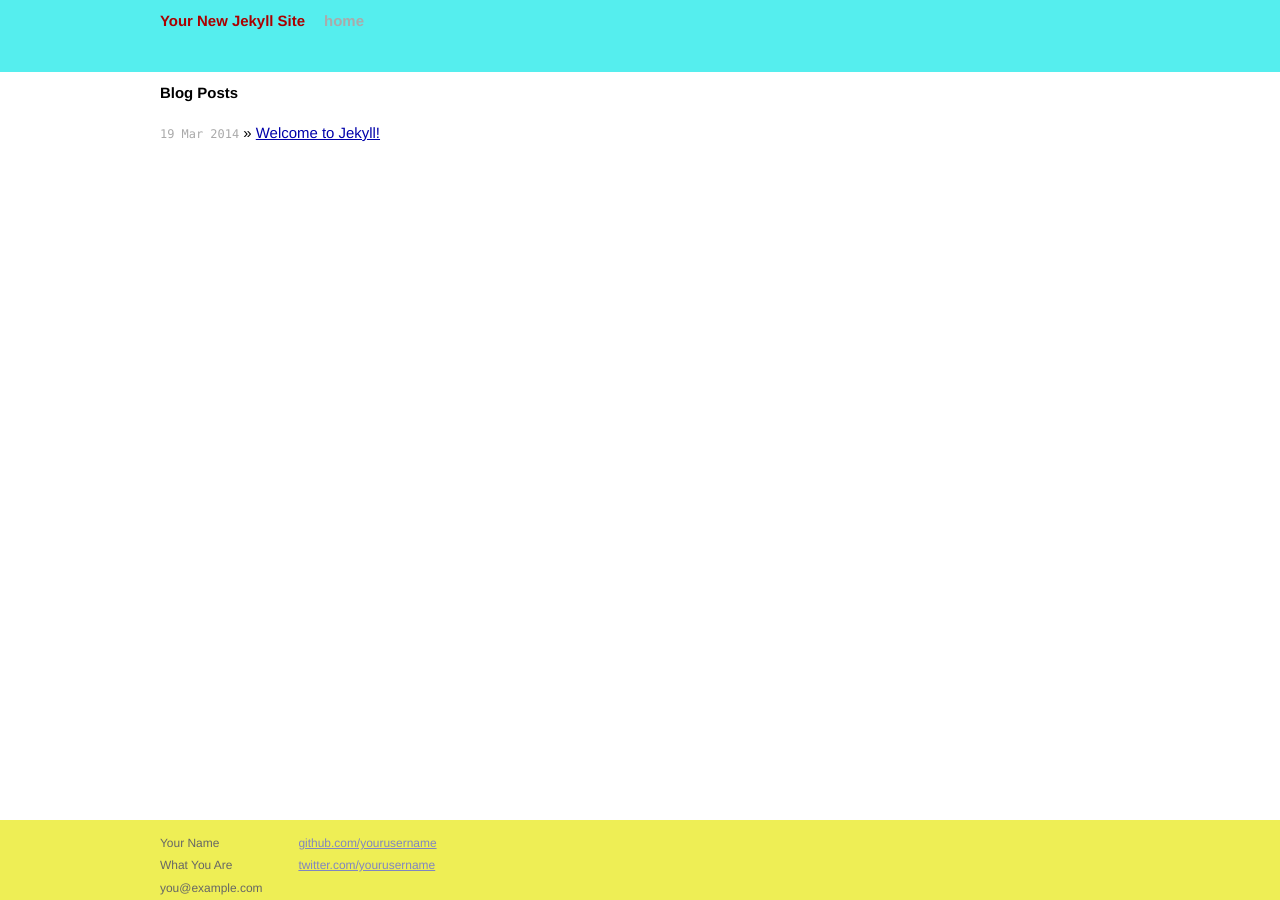
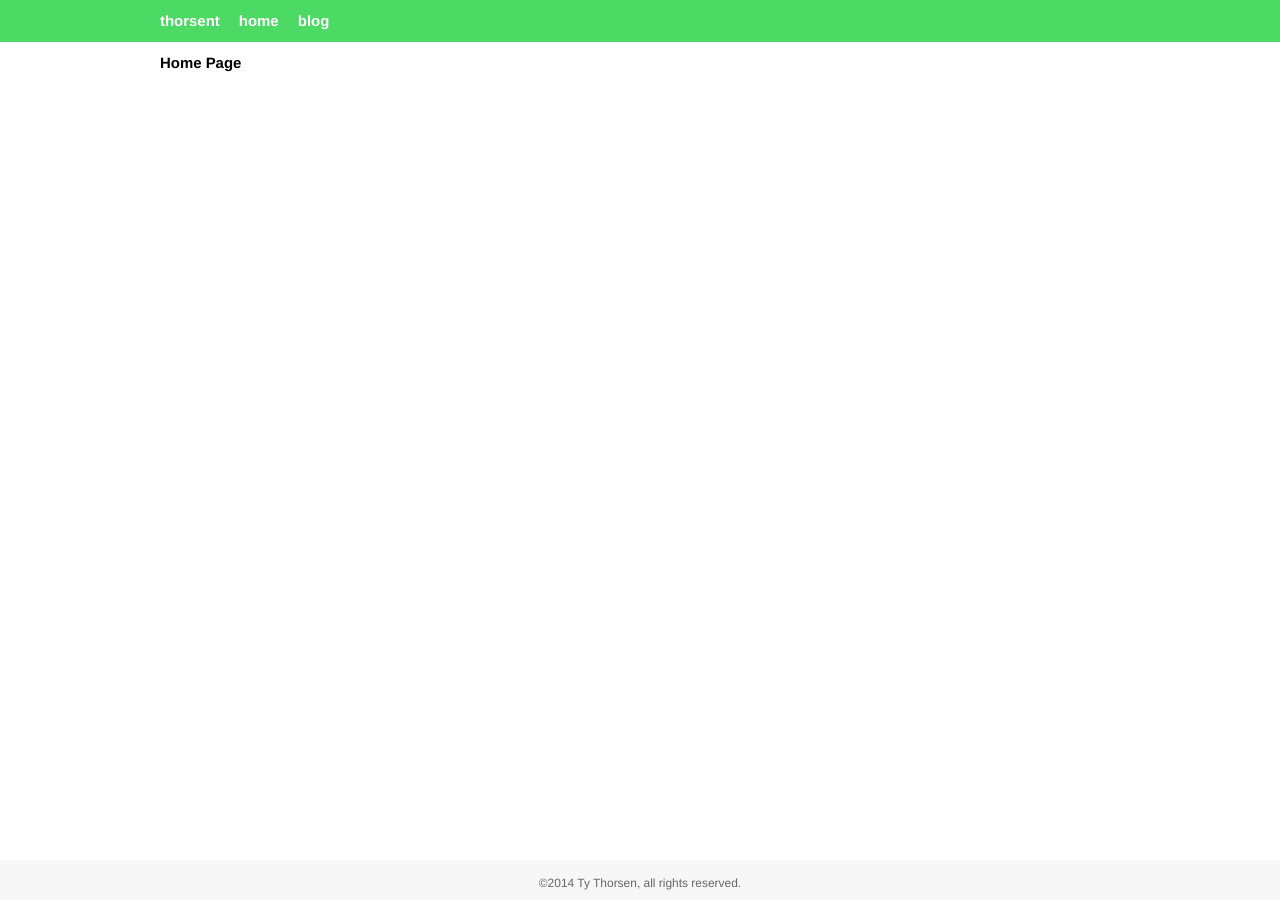
Before and after one commit to thorsenty/thorsenty.github.io, a Jekyll site: the page built from index.html, in a window 1280 px wide. Built offline with Jekyll 4.4.1, drawn with Linux system fonts in a browser that asks for light colours; Markdown is read by kramdown in place of the engine named in the settings.

Commit message:
update page shell styles, add blog page

```diff
--- a/_config.yml
+++ b/_config.yml
@@ -1,3 +1,3 @@
-name: Your New Jekyll Site
+name: thorsent
 markdown: redcarpet
 pygments: true
--- a/_layouts/default.html
+++ b/_layouts/default.html
@@ -20,6 +20,7 @@
             <div class="content-container">
               <h1 class="title"><a href="/">{{ site.name }}</a></h1>
               <a class="extra" href="/">home</a>
+              <a class="extra" href="/blog">blog</a>
             </div>
           </div>
           <div class="content">
@@ -29,22 +30,9 @@
           </div>
           <div class="footer">
             <div class="content-container">
-              <div class="contact">
-                <p>
-                  Your Name<br />
-                  What You Are<br />
-                  you@example.com
-                </p>
-              </div>
-              <div class="contact">
-                <p>
-                  <a href="https://github.com/yourusername">github.com/yourusername</a><br />
-                  <a href="https://twitter.com/yourusername">twitter.com/yourusername</a><br />
-                </p>
-              </div>
+              <p>&copy;2014 Ty Thorsen, all rights reserved.</p>
             </div>
           </div>
         </div>
-
     </body>
 </html>
--- a/css/main.css
+++ b/css/main.css
@@ -65,7 +65,7 @@
 
 .header {
   padding:10px;
-  background:#5ee;
+  background-color: #4CD964;
 }
 
 .header a {
@@ -75,24 +75,24 @@
 
 .title {
   display: inline-block;
-  margin-bottom: 2em;
+  margin-bottom: 0;
 }
 
 .title a {
-  color: #a00;
+  color: #FFF;
 }
 
 .title a:hover {
-  color: #000;
+  color: #AAA;
 }
 
 .header a.extra {
-  color: #aaa;
+  color: #FFF;
   margin-left: 1em;
 }
 
 .header a.extra:hover {
-  color: #000;
+  color: #AAA;
 }
 
 .meta {
@@ -101,7 +101,7 @@
 
 .content {
   padding:10px;
-  padding-bottom:80px;
+  padding-bottom:40px;
 }
 
 .content-container {
@@ -109,35 +109,27 @@
   margin: 0 auto;
 }
 
+@media screen and (max-width: 960px) {
+  .content-container {
+    width: 100%;
+    margin: 0;
+  }
+}
+
 .footer {
   width:100%;
-  height:80px;
+  height:40px;
   position:absolute;
   bottom:0;
   left:0;
-  background:#ee5;
-  font-size: 80%;
+  background:#F7F7F7;
+  font-size: 0.8em;
   color: #666;
   overflow: hidden;
 }
 
-.footer .contact {
-  float: left;
-  margin-right: 3em;
-}
-
-.footer .contact a {
-  color: #8085C1;
-}
-
-.footer .rss {
-  margin-top: 1.1em;
-  margin-right: -.2em;
-  float: right;
-}
-
-.footer .rss img {
-  border: 0;
+.footer p {
+  text-align: center;
 }
 
 /*****************************************************************************/
--- a/index.html
+++ b/index.html
@@ -1,13 +1,8 @@
 ---
 layout: default
-title: Your New Jekyll Site
+title: Home
 ---
 
-<div id="home">
-  <h1>Blog Posts</h1>
-  <ul class="posts">
-    {% for post in site.posts %}
-      <li><span>{{ post.date | date_to_string }}</span> &raquo; <a href="{{ post.url }}">{{ post.title }}</a></li>
-    {% endfor %}
-  </ul>
+<div>
+  <h1>Home Page</h1>
 </div>
```
Also changed, not shown: 3 other files.
